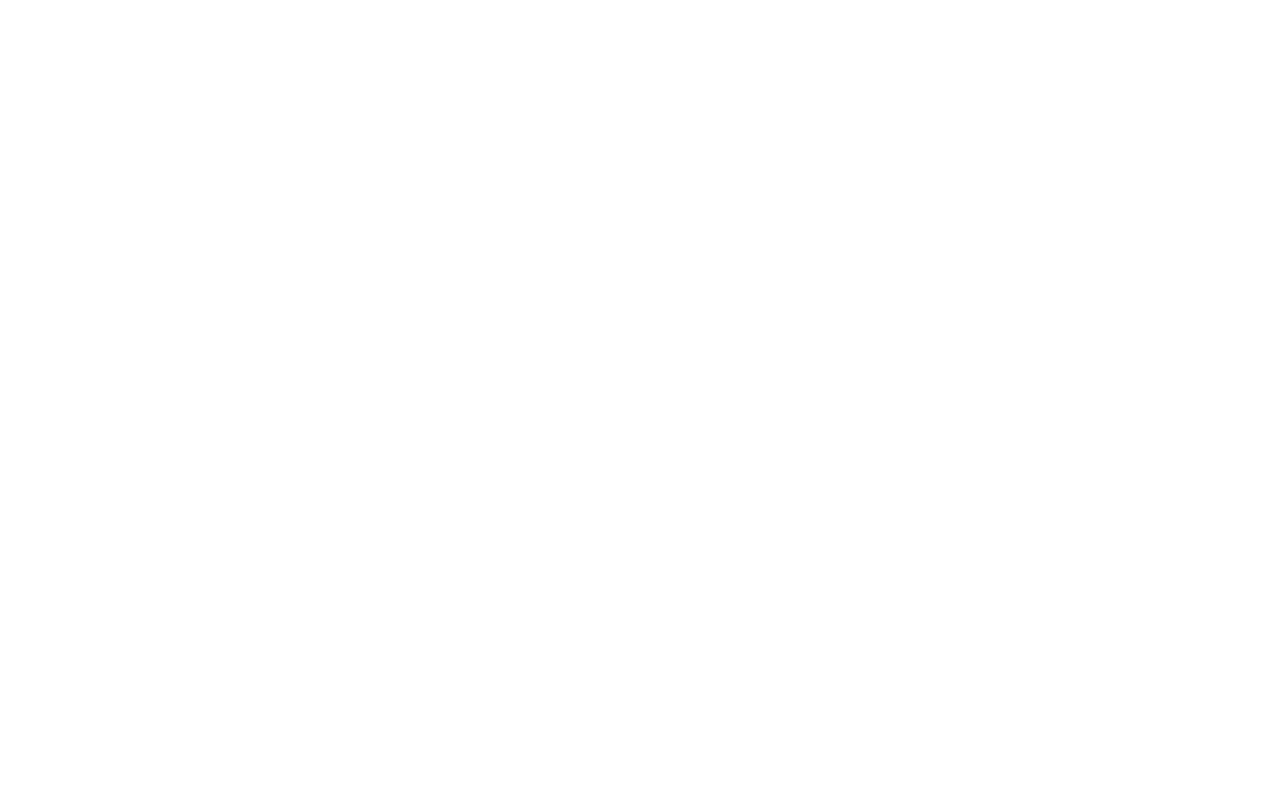
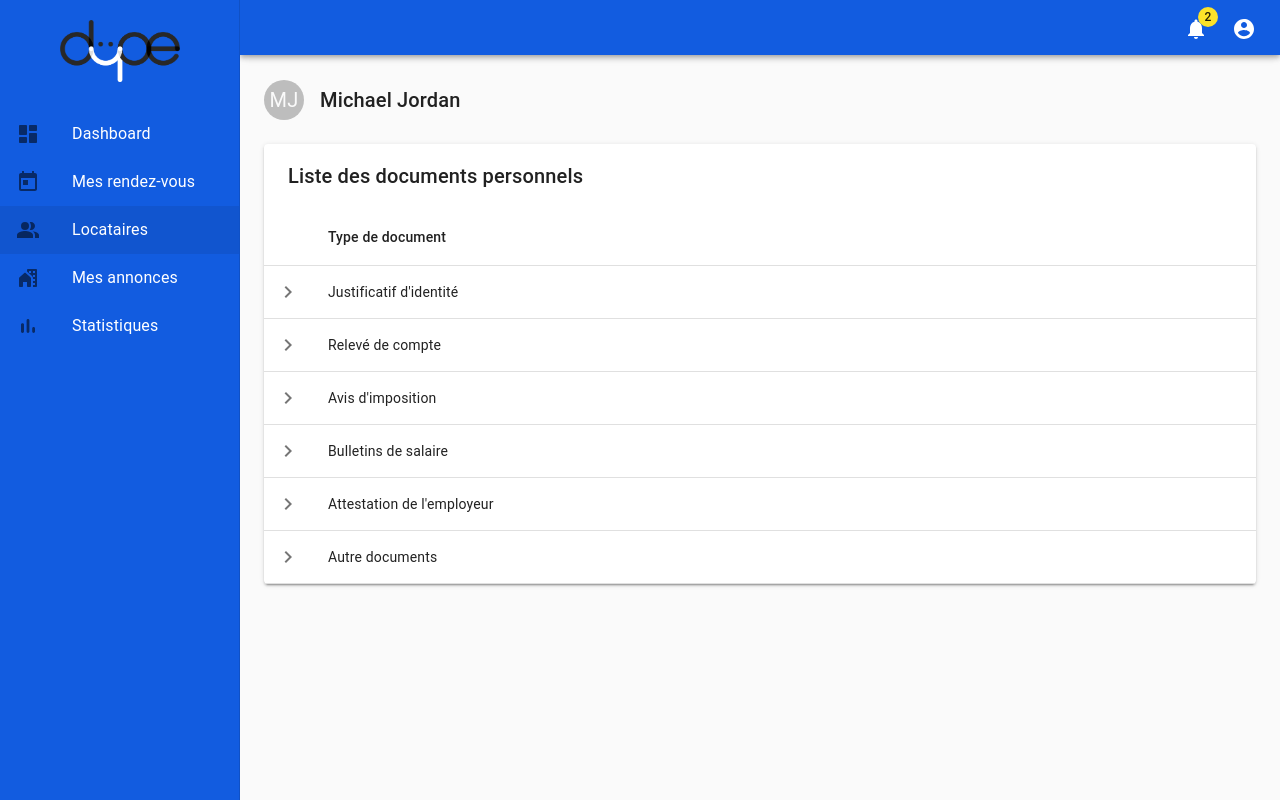
Before and after one commit to vbourgeois90/dypeBackend, a React (Create React App) app in the folder backoffice-front/: page /locataires/dossier in a window 1280 px wide. Built offline with nearby package versions, Linux system fonts and the light colour scheme.

Commit message:
début page dossier

```diff
--- a/backoffice-front/src/App.js
+++ b/backoffice-front/src/App.js
@@ -4,6 +4,7 @@ import {BrowserRouter as Router, Switch, Route} from 'react-router-dom';
 import Dashboard from "./components/dashboard/Dashboard"
 import Locataires from './components/locataires/Locataires'
 import LocDetail from './components/locataires/Locataire-detail'
+import Dossier from './components/locataires/Dossier'
 import Annonces from './components/annonces/Annonces'
 import RDV from './components/rdv/RDV'
 import Stats from './components/statistiques/Statistiques'
@@ -14,7 +15,8 @@ function App() {
       <Switch>
         <Route path="/" exact component={Dashboard} />
         <Route path="/locataires" exact component={Locataires} />
-        <Route path="/locataires/fiche" component={LocDetail} />
+        <Route path="/locataires/fiche" exact component={LocDetail} />
+        <Route path="/locataires/dossier" component={Dossier} />
         <Route path="/annonces" component={Annonces} />
         <Route path="/rdv" component={RDV} />
         <Route path="/stats" component={Stats} />
--- a/backoffice-front/src/components/dashboard/Dashboard.js
+++ b/backoffice-front/src/components/dashboard/Dashboard.js
@@ -29,8 +29,7 @@ const useStyles = makeStyles((theme) => ({
     },
     fixedHeight: {
       height: 240,
-    },
-
+    }
 }));
 
 export default function MyDashboard(){
--- /dev/null
+++ b/backoffice-front/src/components/locataires/Dossier.js
@@ -0,0 +1,82 @@
+import React from 'react';
+import Drawer from '../dashboard/Drawer'
+import { makeStyles } from '@material-ui/core/styles';
+import { Container, Avatar, Typography } from '@material-ui/core'
+
+import MaterialTable from 'material-table';
+
+
+
+const useStyles = makeStyles((theme) => ({
+    root: {
+      display: 'flex',
+    },
+    appBarSpacer: theme.mixins.toolbar,
+    content: {
+      flexGrow: 1,
+      height: '100vh',
+      overflow: 'auto',
+    },
+    container: {
+      paddingTop: theme.spacing(2),
+      paddingBottom: theme.spacing(2),
+    },
+    user: {
+        display: 'flex',
+        alignItems: 'center',
+        marginBottom: theme.spacing(3)
+    },
+    userName: {
+        marginLeft: theme.spacing(2)
+    },
+    doc: {
+        marginLeft: theme.spacing(10)
+    }
+}));
+
+export default function LocDetail(){
+    const classes = useStyles();
+
+    return(
+    <div className={classes.root}>
+
+        <Drawer activeMenu='2'/>
+
+        <main className={classes.content}>
+            <div className={classes.appBarSpacer} />
+            <Container maxWidth="lg" className={classes.container}>
+                <div className={classes.user}>
+                    <Avatar>MJ</Avatar>
+                    <Typography variant='h6' className={classes.userName}>Michael Jordan</Typography>
+                </div>
+
+                <MaterialTable
+                    title="Liste des documents personnels"
+                    columns={[
+                        { title: 'Type de document', field: 'doc' }
+                    ]}
+                    data={[
+                        { doc: "Justificatif d'identité" },
+                        { doc: "Relevé de compte" },
+                        { doc: "Avis d'imposition" },
+                        { doc: "Bulletins de salaire" },
+                        { doc: "Attestation de l'employeur" },
+                        { doc: "Autre documents" }
+                    ]}
+                    detailPanel={rowData => {
+                        return (
+                            <Typography variant='h7' className={classes.doc}>machin.pdf</Typography>
+                        )
+                    }}
+                    options={{
+                        search: false,
+                        paging: false
+                    }}
+                />
+
+
+            </Container>
+        </main>
+    </div>
+    )
+}
--- a/backoffice-front/src/components/locataires/Locataire-detail.js
+++ b/backoffice-front/src/components/locataires/Locataire-detail.js
@@ -1,23 +1,67 @@
 import React from 'react';
 import Drawer from '../dashboard/Drawer'
 import { makeStyles } from '@material-ui/core/styles';
+import clsx from 'clsx';
+import {Grid, Container, Paper} from '@material-ui/core'
+
 
 const useStyles = makeStyles((theme) => ({
     root: {
-        height: '90vh',
-        display: 'flex',
-        justifyContent: 'center',
-        alignItems: 'center'
+      display: 'flex',
+    },
+    appBarSpacer: theme.mixins.toolbar,
+    content: {
+      flexGrow: 1,
+      height: '100vh',
+      overflow: 'auto',
+    },
+    container: {
+      paddingTop: theme.spacing(4),
+      paddingBottom: theme.spacing(4),
+    },
+    paper: {
+      padding: theme.spacing(2),
+      display: 'flex',
+      overflow: 'auto',
+      flexDirection: 'column',
+    },
+    fixedHeight: {
+      height: 240,
     }
 }));
 
 export default function LocDetail(){
     const classes = useStyles();
+    const fixedHeightPaper = clsx(classes.paper, classes.fixedHeight);
 
     return(
-        <div>
-            <Drawer activeMenu='2'/>
-            <h1 className={classes.root}>LOC DETAIL</h1>
-        </div>
+    <div className={classes.root}>
+
+        <Drawer activeMenu='2'/>
+
+        <main className={classes.content}>
+            <div className={classes.appBarSpacer} />
+            <Container maxWidth="lg" className={classes.container}>
+                <Grid container spacing={3}>
+                <Grid item xs={12} md={4}>
+                    <Paper className={fixedHeightPaper}>
+                        1
+                    </Paper>
+                </Grid>
+                <Grid item xs={12} md={8}>
+                    <Paper className={fixedHeightPaper}>
+                        2
+                    </Paper>
+                </Grid>
+                <Grid item xs={12} md={8}>
+                    <Paper className={fixedHeightPaper}>
+                        3
+                    </Paper>
+                </Grid>
+                </Grid>
+
+            </Container>
+        </main>
+    </div>
     )
 }
--- a/backoffice-front/src/components/locataires/Locataires.js
+++ b/backoffice-front/src/components/locataires/Locataires.js
@@ -1,21 +1,20 @@
 import React, {useState} from 'react';
 import Drawer from '../dashboard/Drawer'
-import { makeStyles } from '@material-ui/core/styles';
 import MaterialTable from 'material-table';
 import { Redirect } from 'react-router-dom';
 
 
-const useStyles = makeStyles((theme) => ({
-    root: {
-        height: '90vh',
-        display: 'flex',
-        justifyContent: 'center',
-        alignItems: 'center'
-    }
-}));
+// const useStyles = makeStyles((theme) => ({
+//     root: {
+//         height: '90vh',
+//         display: 'flex',
+//         justifyContent: 'center',
+//         alignItems: 'center'
+//     }
+// }));
 
 export default function Locataires(){
-    const classes = useStyles();
+    // const classes = useStyles();
     const [thisUser, setThisUser] = useState()
     const handleRowClick = () => {
         setThisUser('user')
@@ -51,8 +50,9 @@ export default function Locataires(){
                     ]}
 
                     options={{
-                    search: true,
-                    pageSize: 10
+                        search: true,
+                        pageSize: 10,
+                        headerStyle: {fontWeight: 'bold'}
                     }}
 
                     style={{
@@ -66,7 +66,7 @@ export default function Locataires(){
                         emptyDataSourceMessage: 'Aucun utilisateur trouvé'
                         },
                         toolbar: {
-                            searchPlaceholder: 'Rechercher',
+                            searchPlaceholder: 'Rechercher...',
                         },
                         pagination: {
                         labelRowsSelect: 'Lignes',
```
